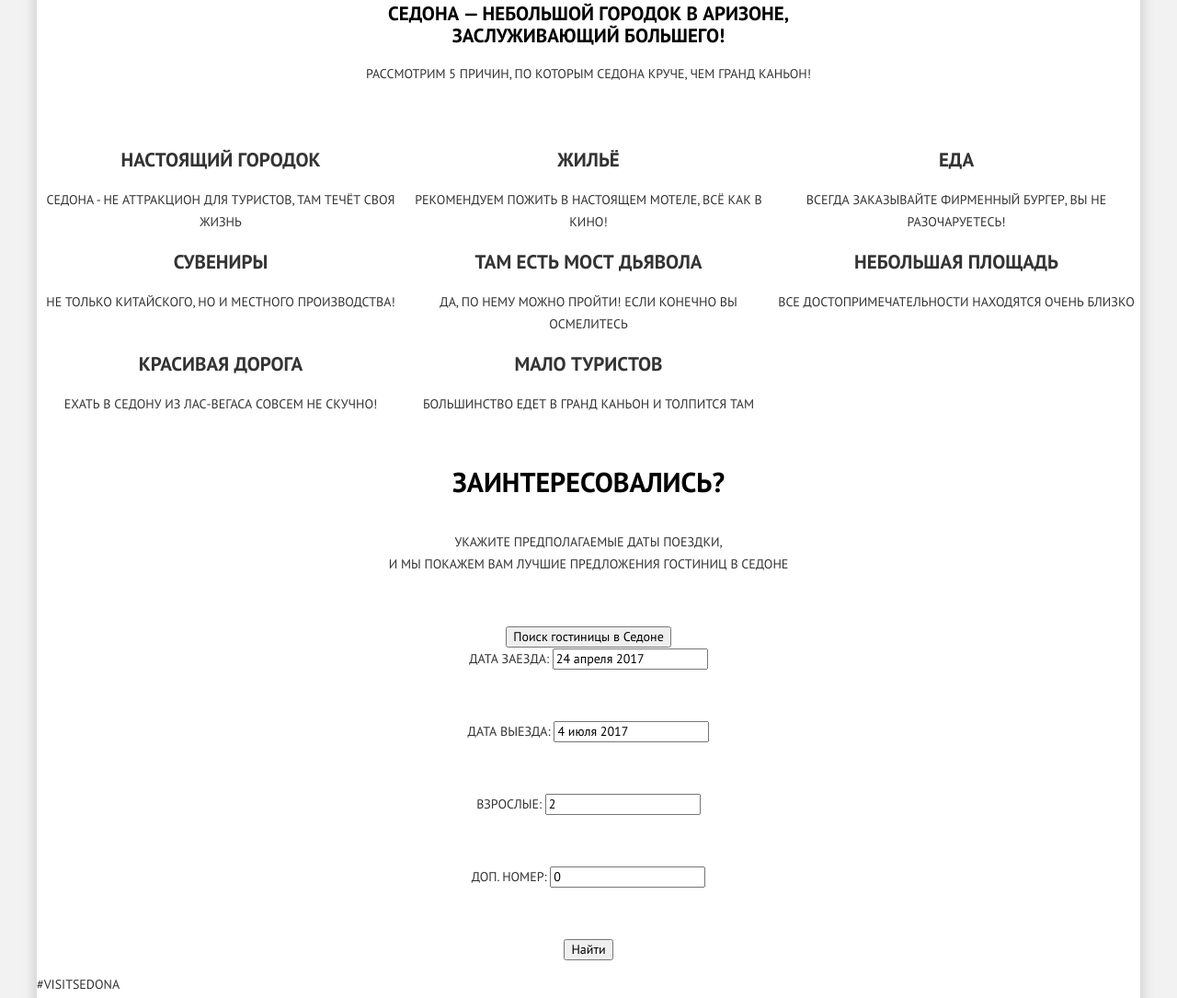
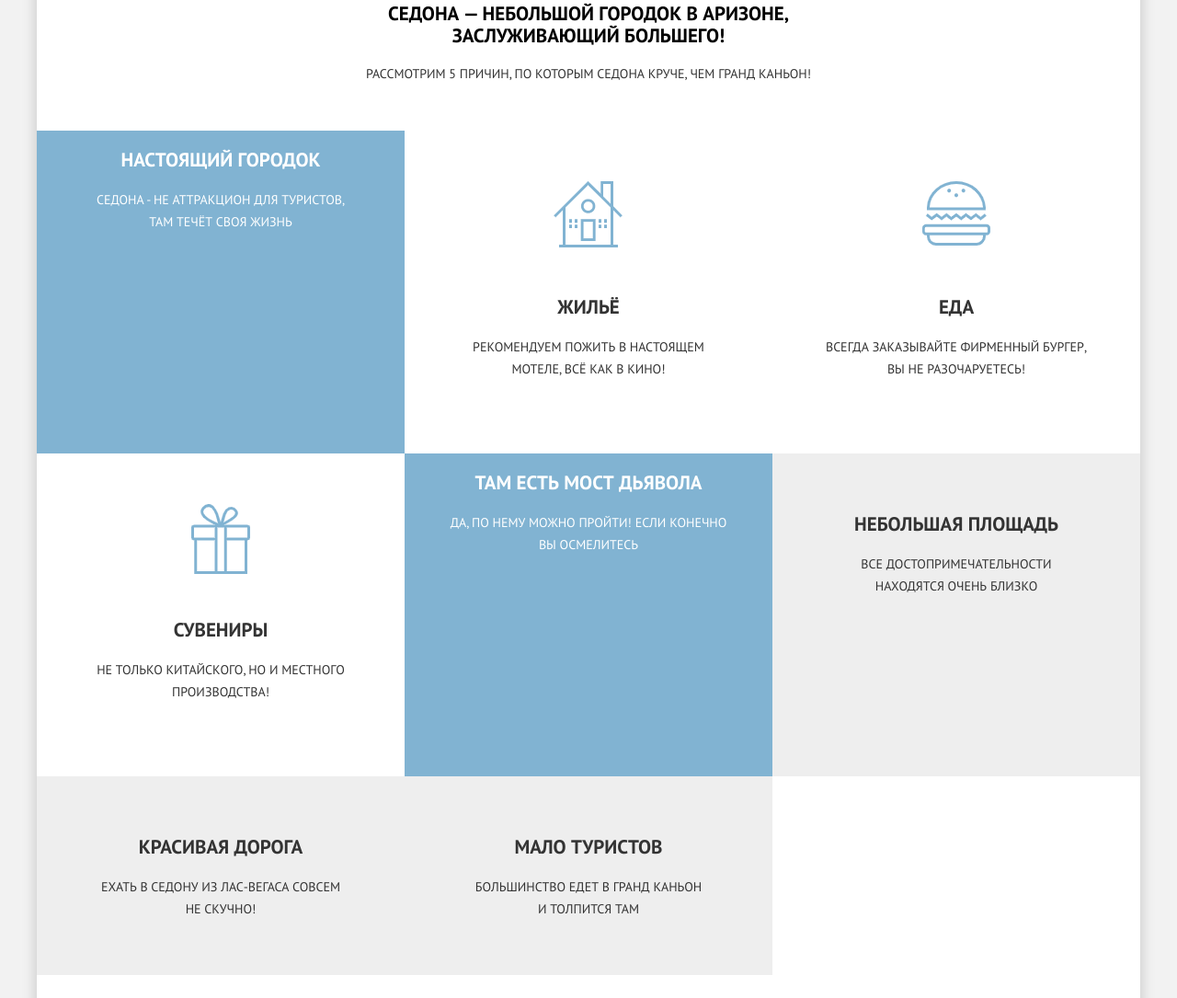
Before and after one commit to icurly18/ubiquitous-waffle, a plain HTML site: page index.html in a window 1280 px wide. Shown: the part 607-1692 px from the top of the page at 92% size. Drawn offline with Linux system fonts and the light colour scheme.

Commit message:
update index.html

```diff
--- a/index.html
+++ b/index.html
@@ -39,47 +39,47 @@
     <section class="features">
       <h2 class="visually-hidden">Преимущества города Седона</h2>
       <ul class="features-list">
-        <li class="feature-item">
+        <li class="feature-item blue-background">
           <h3>Настоящий городок</h3>
-          <p>Седона - не аттракцион для туристов, там течёт своя жизнь</p>
+          <p>Седона - не аттракцион для туристов,<br> там течёт своя жизнь</p>
         </li>
-        <li class="feature-item">
+        <li class="feature-item feature-with-icon feature-house">
           <h3>Жильё</h3>
-          <p>Рекомендуем пожить в настоящем мотеле, всё как в кино!</p>
+          <p>Рекомендуем пожить в настоящем<br> мотеле, всё как в кино!</p>
         </li>
-        <li class="feature-item">
+        <li class="feature-item feature-with-icon feature-food">
           <h3>Еда</h3>
-          <p>Всегда заказывайте фирменный бургер, вы не разочаруетесь!</p>
+          <p>Всегда заказывайте фирменный бургер,<br> вы не разочаруетесь!</p>
         </li>
-        <li class="feature-item">
+        <li class="feature-item feature-with-icon feature-souvenirs">
           <h3>Сувениры</h3>
-          <p>Не только китайского, но и местного производства!</p>
+          <p>Не только китайского, но и местного<br> производства!</p>
         </li>
-        <li class="feature-item">
+        <li class="feature-item blue-background">
           <h3>Там есть Мост дьявола</h3>
-          <p>Да, по нему можно пройти! Если конечно вы осмелитесь</p>
+          <p>Да, по нему можно пройти! Если конечно<br> вы осмелитесь</p>
         </li>
-        <li class="feature-item">
+        <li class="feature-item gray-background">
           <h3>Небольшая площадь</h3>
-          <p>Все достопримечательности находятся очень близко</p>
+          <p>Все достопримечательности<br> находятся очень близко</p>
         </li>
-        <li class="feature-item">
+        <li class="feature-item gray-background">
           <h3>Красивая дорога</h3>
-          <p>Ехать в Седону из Лас-Вегаса совсем не скучно!</p>
+          <p>Ехать в Седону из Лас-Вегаса совсем<br> не скучно!</p>
         </li>
-        <li class="feature-item">
+        <li class="feature-item gray-background">
           <h3>Мало туристов</h3>
-          <p>Большинство едет в Гранд Каньон и толпится там</p>
+          <p>Большинство едет в Гранд Каньон<br> и толпится там</p>
         </li>
       </ul>
     </section>
 
     <section class="hotel-search">
       <h2 class="visually-hidden">Поиск гостиницы в Седоне</h2>
+      <b>Заинтересовались?</b>
+      <p>Укажите предполагаемые даты поездки,<br> и мы покажем Вам лучшие предложения гостиниц в Седоне</p>
       <form class="hotel-search-form" action="/sedona-mail" method="get">
-        <b>Заинтересовались?</b>
-        <p>Укажите предполагаемые даты поездки,<br> и мы покажем Вам лучшие предложения гостиниц в Седоне</p>
-        <button class="modal-hotels" type="button">Поиск гостиницы в Седоне</button>
+        <button class="modal-hotels-btn" type="button">Поиск гостиницы в Седоне</button>
         <p class="hotel-search-item">
           <label for="arrival">Дата заезда:</label>
           <input type="text" name="arrival" id="arrival" value="24 апреля 2017">
```
